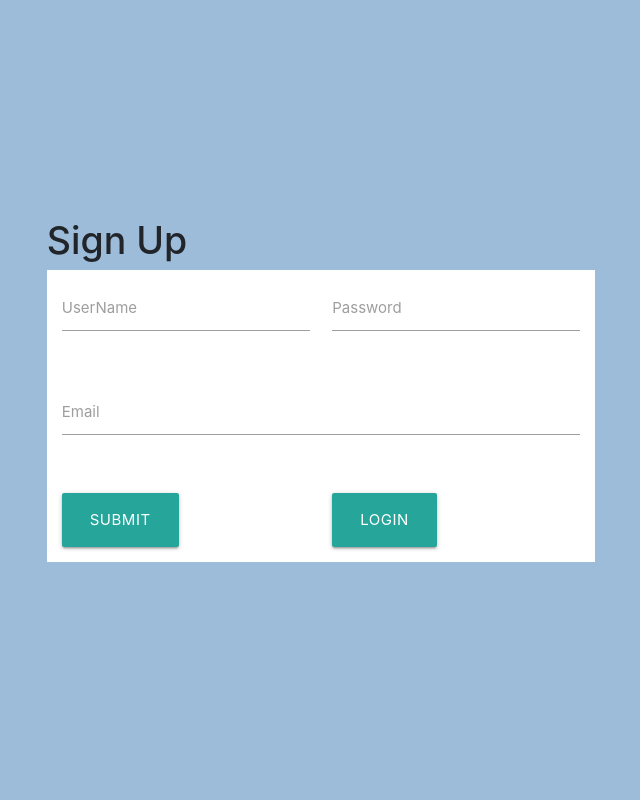
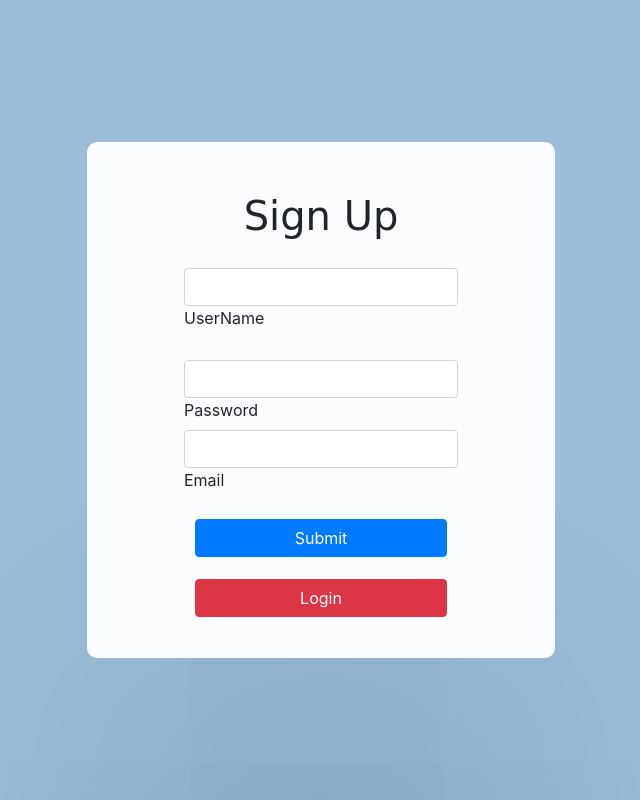
Before and after one commit to zhudtq/AIP-ass3, an Angular app in the folder hotDiscussion-Angular/: page /signup in a window 1280 px wide. Shown: the whole page, without its empty margins (319-959 px from the left). Built offline with nearby package versions, Linux system fonts and the light colour scheme.

Commit message:
fix style bugs

```diff
--- a/hotDiscussion-Angular/package.json
+++ b/hotDiscussion-Angular/package.json
@@ -22,7 +22,6 @@
     "@angular/router": "~7.0.0",
     "bootstrap": "^4.3.1",
     "core-js": "^2.5.4",
-    "materialize-css": "^1.0.0-rc.2",
     "rxjs": "~6.3.3",
     "zone.js": "~0.8.26"
   },
--- a/hotDiscussion-Angular/src/app/pages/signupPage/signup/signup.component.css
+++ b/hotDiscussion-Angular/src/app/pages/signupPage/signup/signup.component.css
@@ -1,16 +1,46 @@
-.signup-outer-wrapper {
-    background: rgba(255, 255, 255, 0);
-    border-radius: 20px;
-    overflow: hidden;
-    display: inline-block;
-
-}
 .signup-container {
     position: absolute;
     height: 100%;
     width: 100%;
+
+
     background-size: cover;
+
     display: flex;
     align-items: center;
     justify-content: center;
 }
+
+.signup-outer-wrapper {
+    background: rgba(255, 255, 255, 0.959);
+    border-radius: 10px;
+    overflow: hidden;
+    padding: 30px 50px 30px 50px;
+
+    display: inline-block;
+    box-shadow: 0 500px 500px 0px rgba(0, 0, 0, 0.1);
+}
+
+
+.signup-header {
+    margin: 5% 2% 5% 2%;
+    font-family: "Comic Sans MS", "Comic Sans", cursive;
+    font-weight: 1000
+}
+
+.signup-btn-wrapper {
+    margin-top: 4%;
+    margin-bottom: 4%;
+}
+
+
+.email-wrapper {
+    margin-bottom: 3%
+}
+.name-wrapper {
+    margin-bottom: 3%
+}
+
+.password-wrapper {
+    margin-top: 5%
+}
--- a/hotDiscussion-Angular/src/app/pages/signupPage/signup/signup.component.html
+++ b/hotDiscussion-Angular/src/app/pages/signupPage/signup/signup.component.html
@@ -1,35 +1,44 @@
 <div class="signup-container" style="background-color:#9CBCD9  ">
   <div class="signup-outer-wrapper">
+    <div class="row justify-content-center">
+      <div class="signup-header">
+            <h1>Sign Up</h1>
+          </div>
       <div>
-        <h1>Sign Up</h1>
-      </div>
-      <div>
-      <form class="col s12 white" #userRegistrationForm="ngForm" (ngSubmit)="onSubmit()">
+    </div>
+
+      <form  #userRegistrationForm="ngForm" (ngSubmit)="onSubmit()">
+
         <div class="row">
-          <div class="input-field col s6">
-            <input class="validate" type="text" name="UserName" #UserName="ngModel" [(ngModel)]="user.UserName" required>
+          <div class="name-wrapper">
+            <input class="form-control" type="text" name="UserName" #UserName="ngModel" [(ngModel)]="user.UserName" required>
             <label>UserName</label>
           </div>
-          <div class="input-field col s6">
-            <input type="password" name="Password" #Password="ngModel" [ngModel]="user.Password">
+        </div>
+
+        <div class="row">
+          <div class="password-wrapper">
+            <input class="form-control" type="password" name="Password" #Password="ngModel" [ngModel]="user.Password">
             <label>Password</label>
           </div>
         </div>
+
         <div class="row">
-          <div class="input-field col s12">
-            <input type="text" name="Email" #Email="ngModel" [ngModel]="user.Email">
+          <div class="email-wrapper">
+            <input type="text" name="Email" #Email="ngModel" [ngModel]="user.Email" class="form-control">
             <label>Email</label>
           </div>
         </div>
-        <div class="row">
-            <div class="input-field col s12">
-              <button  routerLink="/login" class="btn-large btn-submit" type="submit">Submit</button>
-            </div>
-            <div class="input-field col s12">
-                <button routerLink="/login" class="btn-large btn-submit" type="submit">Login</button>
-            </div>
-          </div>
+
+        <div class="row justify-content-center">
+          <button routerLink="/login" class="btn btn-primary col-11 signup-btn-wrapper" type="submit">Submit</button>
+        </div>
+
+        <div class="row justify-content-center">
+            <button routerLink="/login" class="btn btn-danger col-11 signup-btn-wrapper" type="submit">Login</button>
+        </div>
+
       </form>
-      </div>
+    </div>
   </div>
 </div>
--- a/hotDiscussion-Angular/src/index.html
+++ b/hotDiscussion-Angular/src/index.html
@@ -7,11 +7,10 @@
 
   <meta name="viewport" content="width=device-width, initial-scale=1">
   <link rel="icon" type="image/x-icon" href="favicon.ico">
-  <link rel="stylesheet" href="https://cdnjs.cloudflare.com/ajax/libs/materialize/1.0.0/css/materialize.min.css">
+
 </head>
 <body style="height: 100%">
   <app-root></app-root>
-  <script src="http://ajax.googleapis.com/ajax/libs/jquery/3.4.1/jquery.min.js"></script>
-  <script src="https://cdnjs.cloudflare.com/ajax/libs/materialize/1.0.0/js/materialize.min.js"></script>
+
 </body>
 </html>
```
Also changed, not shown: 1 other file (tests, documents, lock files or other folders).
